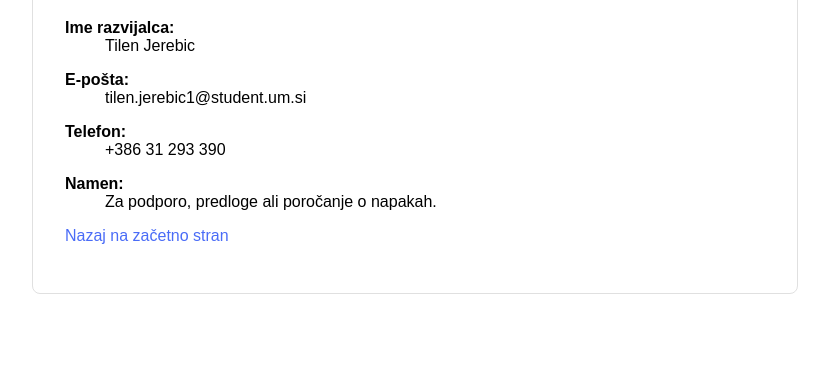
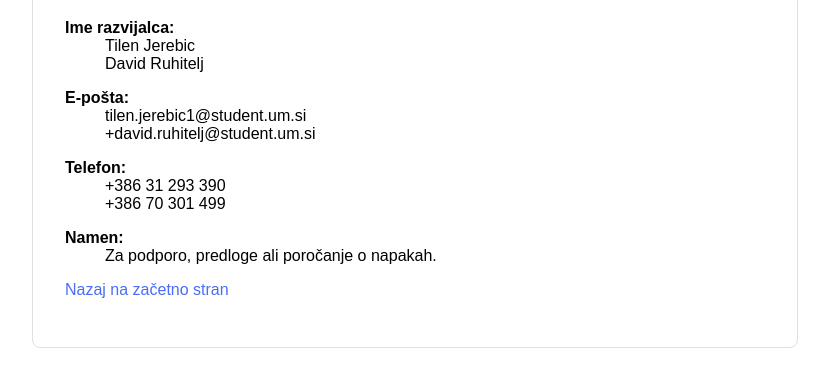
Before and after one commit to KrEnModel/Naloga7, a plain HTML site: page kontakt.html in a window 1280 px wide. Shown: the part 142-528 px from the top of the page, without its empty margins (225-1054 px from the left). Drawn offline with Linux system fonts and the light colour scheme.

Commit message:
Update kontakt.html
dodal kontakt

```diff
--- a/kontakt.html
+++ b/kontakt.html
@@ -18,12 +18,15 @@
     <dl>
         <dt>Ime razvijalca:</dt>
         <dd>Tilen Jerebic</dd>
+        <dd>David Ruhitelj</dd>
 
         <dt>E-pošta:</dt>
         <dd>tilen.jerebic1@student.um.si</dd>
+        <dd>+david.ruhitelj@student.um.si</dd>
 
         <dt>Telefon:</dt>
         <dd>+386 31 293 390</dd>
+        <dd>+386 70 301 499</dd>
 
         <dt>Namen:</dt>
         <dd>Za podporo, predloge ali poročanje o napakah.</dd>
```
